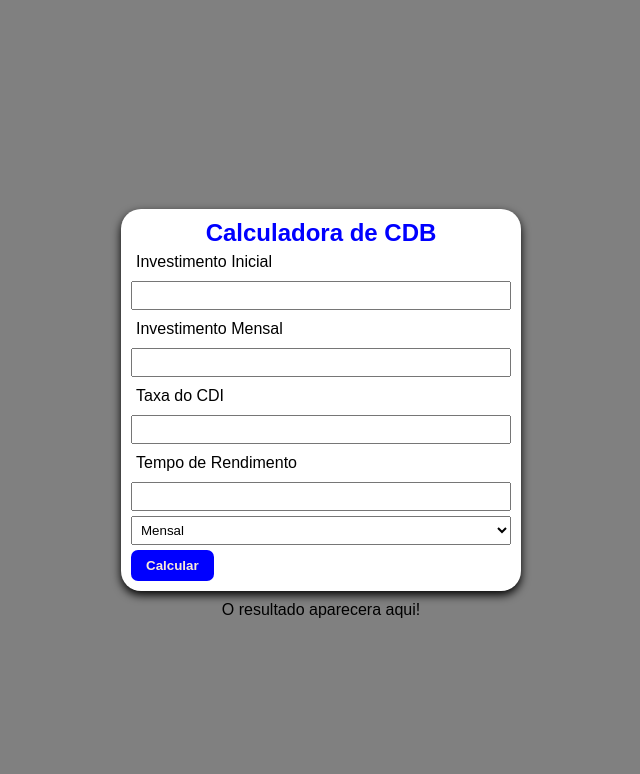
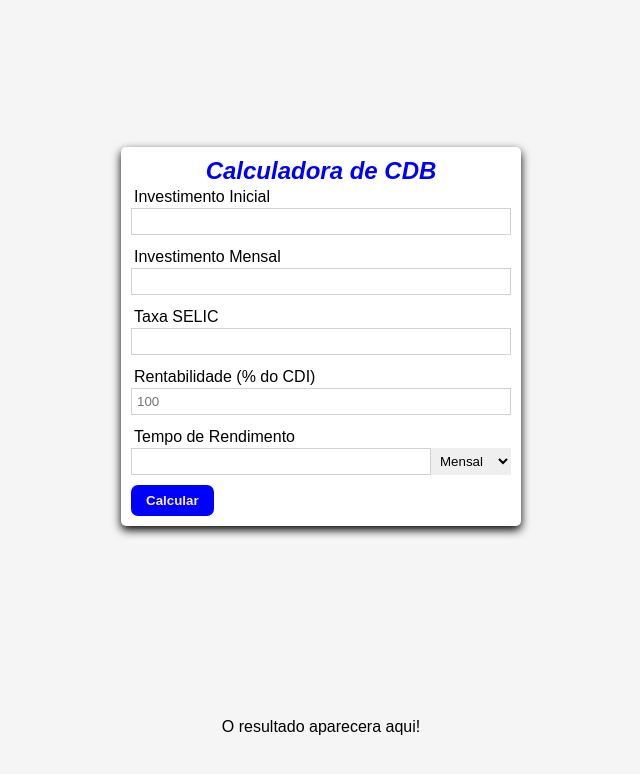
Before and after one commit to Eduardos2k/SimuladorFinanceiro, a plain HTML site: page index.html in a window 1280 px wide. Shown: the whole page, without its empty margins (319-959 px from the left). Drawn offline with Linux system fonts and the light colour scheme.

Commit message:
unificar seletor de tempo, remover spin-buttons e ajustar bordas

```diff
--- a/index.html
+++ b/index.html
@@ -10,7 +10,7 @@
 </head>
 <body>
 <br>
-<div>
+<div class="card_calculadora">
     <h2 id="titulo_site">Calculadora de CDB</h2>
 
     <label>Investimento Inicial</label>
@@ -19,15 +19,20 @@
     <label>Investimento Mensal</label>
     <input type="number" id="investimento_mensal">
 
-    <label>Taxa do CDI</label>
-    <input type="number" id="taxa_cdi">
+    <label>Taxa SELIC</label>
+    <input type="number" id="taxa_selic">
+
+    <label>Rentabilidade (% do CDI)</label>
+    <input type="number" id="porcentagem_cdi" placeholder="100">
 
     <label>Tempo de Rendimento</label>
-    <input type="number" id="tempo_rendimento">
-    <select id="periodo">
-        <option value ="mensal">Mensal</option>
-        <option value ="anual">Anual</option>
-    </select>
+    <div class="input_group">
+            <input type="number" id="tempo_rendimento">
+        <select id="periodo">
+            <option value ="mensal">Mensal</option>
+            <option value ="anual">Anual</option>
+        </select>
+    </div>
 
     <button id="btn_calcular">Calcular</button>
 
--- a/script.js
+++ b/script.js
@@ -1,14 +1,17 @@
 const botaoCalcular = document.getElementById("btn_calcular");
 
-let montanteTotal = 0;
+botaoCalcular.addEventListener("click", function(){
 
-botaoCalcular.addEventListener("click", function(){
+    let montanteTotal = 0;
 
     let investimentoInicial = Number(document.getElementById("investimento_inicial").value);
 
     let investimentoMensal = Number(document.getElementById("investimento_mensal").value);
 
-    let taxaCdi = Number(document.getElementById("taxa_cdi").value);
+    let taxaSelic = Number(document.getElementById("taxa_selic").value);
+
+    let porcentagemCdi = Number(document.getElementById("porcentagem_cdi").value);
+    porcentagemCdi = porcentagemCdi/100;
 
     let tempoRendimento = Number(document.getElementById("tempo_rendimento").value);
 
@@ -16,15 +19,16 @@ botaoCalcular.addEventListener("click", function(){
 
     let tempoFinal = tempoRendimento;
 
-    tempoFinal = tempoFinal;
 
     if(tipoTempo === "anual"){
         tempoFinal = tempoFinal * 12;
     }
 
+    let taxaDi = taxaSelic - 0.1;
 
-    let taxaMensal = (1 + taxaCdi/100 ) ** (1/12) - 1;
+    let rendimentoAnualBruto = taxaDi * porcentagemCdi;
 
+    let taxaMensal = (1 + (rendimentoAnualBruto)/100 ) ** (1/12) - 1;
 
     montanteTotal = investimentoInicial
 
--- a/style.css
+++ b/style.css
@@ -6,24 +6,25 @@
 }
 
 body {
-    background-color: gray;
+    background-color: whitesmoke;
     display: flex;
     justify-content: center;
     align-items: center;
+    margin-top: -5%;
     height: 100vh;
     flex-direction: column;
 
-
 }
 
-div {
+.card_calculadora {
     background-color: white;
     padding: 10px;
     margin: 10px;
-    border-radius: 20px;
+    border-radius: 5px;
     box-shadow: 0px 4px 10px;
     max-width: 400px;
-    width: 100%;
+    width: 95%;
+    margin: auto;
 
 }
 
@@ -37,11 +38,27 @@ div {
     font-weight: bold;
 }
 
-input, select, label{
+input, select{
     width: 100%;
     padding: 5px;
-    margin-bottom: 5px;
+    margin-bottom: 10px;
     margin-top: 1px;
+    display: block;
+    border:1px solid #d1d1d1;
+    outline: none;
+}
+
+input:focus, select:focus {
+    border-color: #3498db;     /* Muda para o azul do seu botão ao clicar */
+    box-shadow: 0 0 5px rgba(52, 152, 219, 0.2);
+}
+
+
+label{
+    width: 100%;
+    padding: 3px;
+    margin-bottom: -2px;
+    margin-top: 0px;
     display: block;
 }
 
@@ -49,4 +66,29 @@ input, select, label{
     color: blue ;
     text-align: center;
     width: 100%;
+    font-style: italic;
 }
+
+input::-webkit-inner-spin-button{
+  -webkit-appearance: none;
+  margin: 0;
+}
+
+.input_group{
+    display: flex;
+    border-radius: 0px;
+    width: 100%;
+}
+
+.input_group input{
+   flex: 1;
+   outline: none;
+
+}
+
+.input_group select{
+    flex: 0;
+    min-width: 80px;
+    border: none;
+
+}
```
